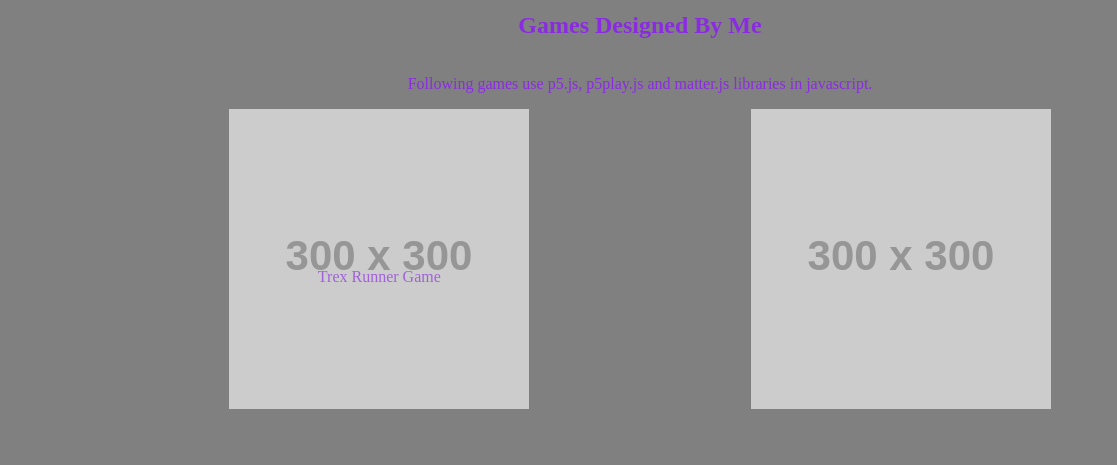
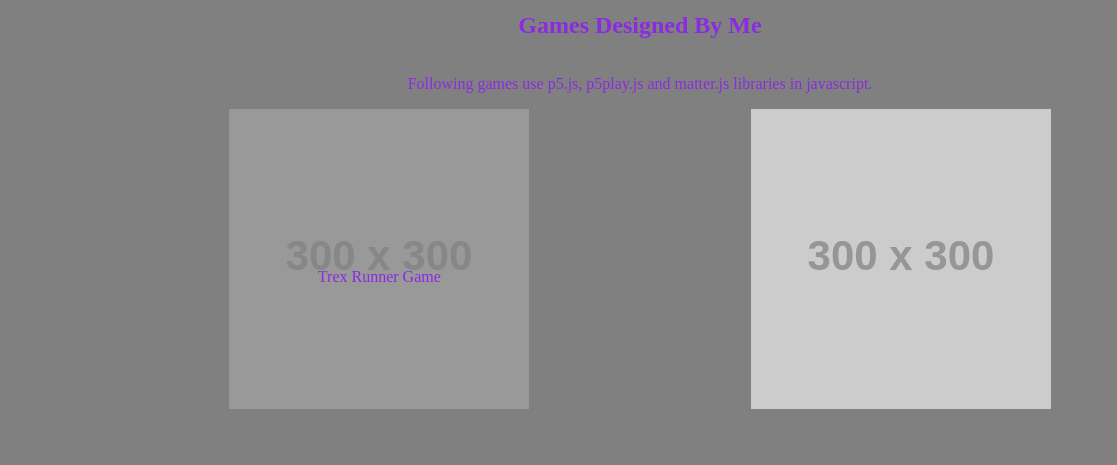
Before and after one commit to MayankSatapathy/My-portfolio, a plain HTML site: page index.html in a window 1280 px wide. In both pictures the pointer is over the picture 379 px from the left and 360 px from the top of the page. Shown: the part 102-567 px from the top of the page, 0-1117 px from the left. Drawn offline with Linux system fonts and the light colour scheme; placeholder pictures from the web are drawn by us.

Commit message:
Update style.css

```diff
--- a/style.css
+++ b/style.css
@@ -68,5 +68,9 @@ a:visited{
 }
 
 .item:hover p{
-    opacity: 0.66;
+    opacity: 1;
 }
+
+.item:hover img{
+    opacity: 0.33;
+}
```
